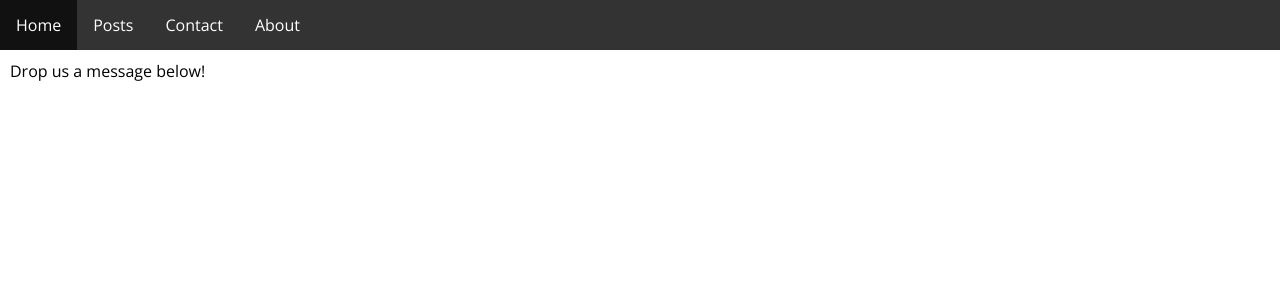
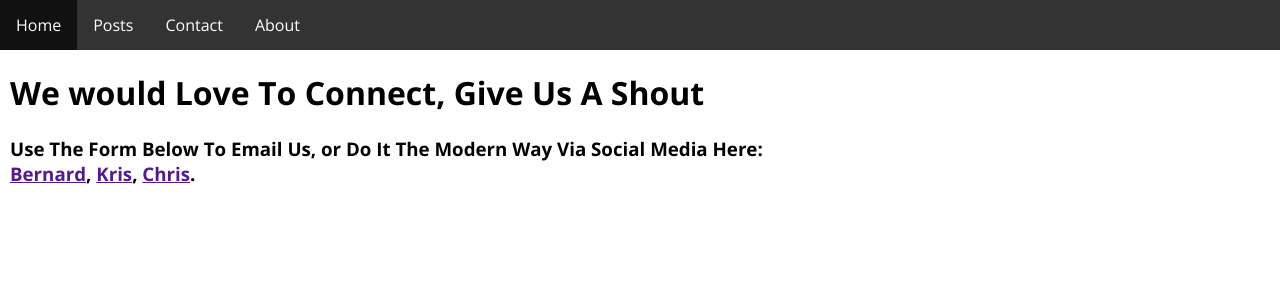
Before and after one commit to MLH-Fellowship/all-in-project, a Jekyll site: the page built from contact.html, in a window 1280 px wide. Shown: the top 300 px of the page. Built offline with Jekyll 4.4.1, drawn with Linux system fonts in a browser that asks for light colours.

Commit message:
Started Work On the contact page

```diff
--- a/contact.html
+++ b/contact.html
@@ -4,6 +4,17 @@ title: Contact US
 permalink: /contact
 ---
 
-Drop us a message below!
+<!doctype HTML>
+<HTML>
+  <head>
+    <meta charset="UTF-8" name="viewport" content= "width=device-width, initial-scale=1.0">
+  <title>Contact Page</title>
+  <link rel="stysheet" href="stylesheet.css">
+  </head>
 
-<!-- Write a contact form here -->
+  <h1>We would Love To Connect, Give Us A Shout</h1>
+  <div>
+    <h3>Use The Form Below To Email Us, or Do It The Modern Way Via Social Media Here:<br> <a href=""> Bernard</a>, <a href="">Kris</a>, <a href="">Chris</a>.
+      </div>
+      <div>
+        <form>
```
Also changed, not shown: README.md.
